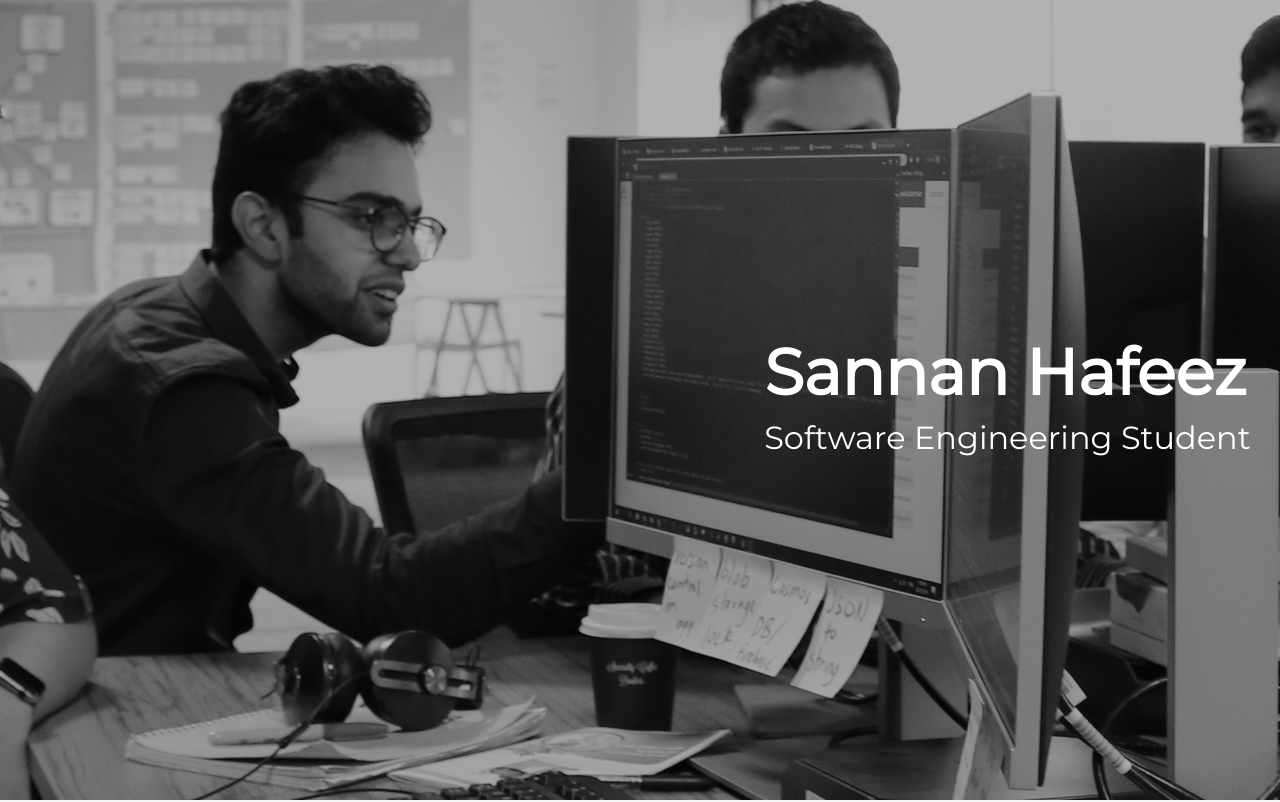
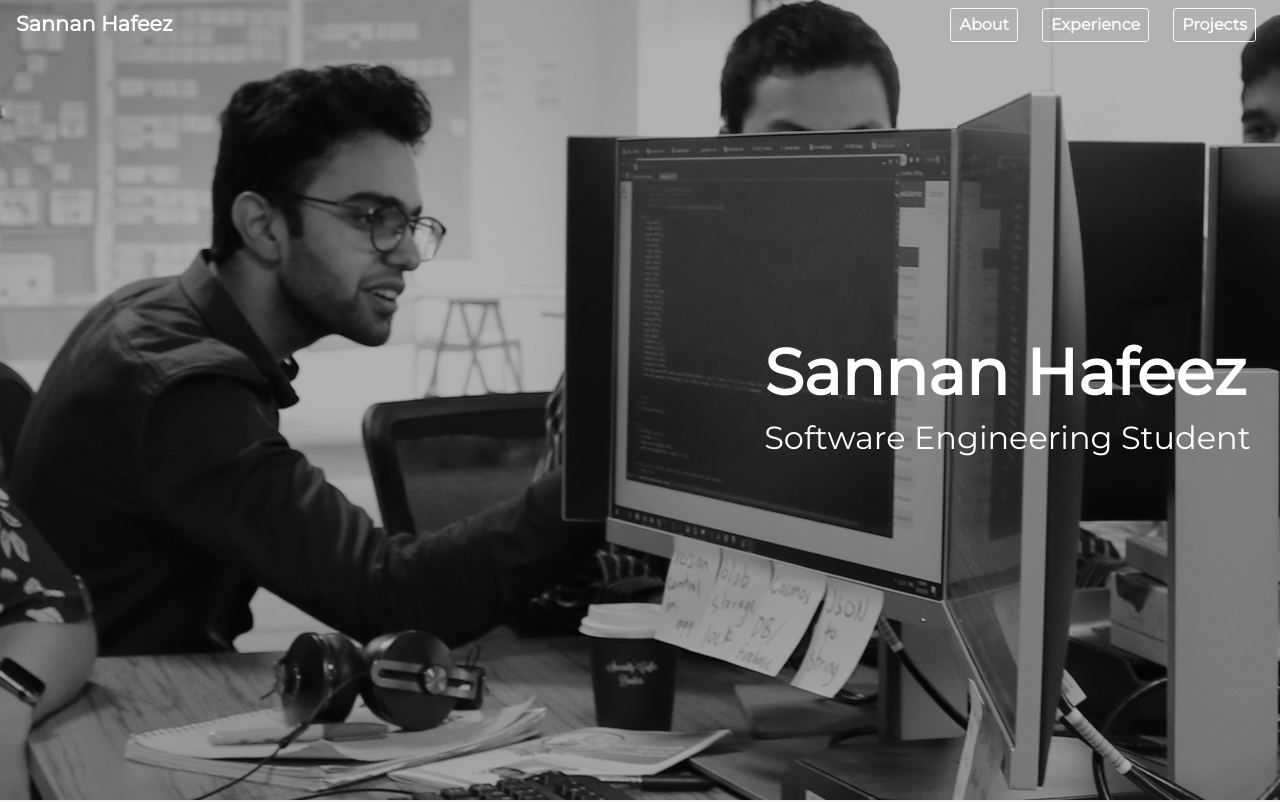
Before and after one commit to sannan06/portfolio, a React (Create React App) app: page / in a window 1280 px wide. Shown: the top 802 px of the page. Built offline with nearby package versions, Linux system fonts and the light colour scheme; the HTML template or start-up script is replaced by a standard one.

Commit message:
Added non-functional nav

```diff
--- a/src/App.scss
+++ b/src/App.scss
@@ -35,6 +35,25 @@ body {
     img {
         width: 100%;
         height: auto;
+    }
+}
+
+.nav-row {
+    p {
+        color: white;
+        font-family: $heading-font;
+        font-size: 1.3rem;
+        font-weight: 600;
+        padding-left: 1rem;
+    }
+
+    button {
+        margin-right: 1.5rem;
+        font-weight: 500;
+        font-family: $heading-font;
+        font-weight: 600;
+        font-size: 1rem;
+        // border-width: 1.2px;
     }
 }
 
--- a/src/components/About.jsx
+++ b/src/components/About.jsx
@@ -26,7 +26,7 @@ export default function About() {
                         </div>
                     </div>
                 </Fade>
-                <Reveal effect="fadeIn">
+                <Fade delay={200}>
                     <div className="row justify-content-md-center">
                         <div className="col-md-5">
                             <p className="body-paragraph">
@@ -53,7 +53,7 @@ export default function About() {
                             </button>
                         </div>
                     </div>
-                </Reveal>
+                </Fade>
             </div>
         </React.Fragment>
     );
--- a/src/components/Experience.jsx
+++ b/src/components/Experience.jsx
@@ -29,7 +29,7 @@ export default function About() {
                         </div>
                     </div>
                 </Fade>
-                <Reveal effect="fadeIn">
+                <Fade delay={200}>
                     <div className="row justify-content-md-center">
                         <div className="col-sm-4" style={{ flex: 1 }}>
                             <img src={adhb} alt="ADHB Logo" id="adhb-logo" />
@@ -52,7 +52,7 @@ export default function About() {
                             </p>
                         </div>
                     </div>
-                </Reveal>
+                </Fade>
             </div>
         </React.Fragment>
     );
--- a/src/components/Introduction.jsx
+++ b/src/components/Introduction.jsx
@@ -1,17 +1,23 @@
 import React from "react";
 import Fade from "react-reveal/Fade";
+import Navigation from "./Navigation";
 
 export default function Introduction() {
     return (
         <React.Fragment>
+            <Fade delay={700}>
+                <Navigation />
+            </Fade>
             <div className="intro">
                 <div className="row">
-                    <Fade bottom>
-                        <div className="col-6 col-xl-5 offset-6 offset-xl-7">
+                    <div className="col-6 col-xl-5 offset-6 offset-xl-7">
+                        <Fade bottom>
                             <h1>Sannan Hafeez</h1>
+                        </Fade>
+                        <Fade bottom delay={400}>
                             <h2>Software Engineering Student</h2>
-                        </div>
-                    </Fade>
+                        </Fade>
+                    </div>
                 </div>
             </div>
         </React.Fragment>
--- /dev/null
+++ b/src/components/Navigation.jsx
@@ -0,0 +1,24 @@
+import React from "react";
+
+export default function Navigation() {
+    return (
+        <React.Fragment>
+            <div className="row nav-row" style={{ paddingTop: "0.5rem" }}>
+                <div className="col-auto">
+                    <p>Sannan Hafeez</p>
+                </div>
+                <div className="col-auto ml-auto">
+                    <button type="button" class="btn btn-outline-light btn-sm">
+                        About
+                    </button>
+                    <button type="button" class="btn btn-outline-light btn-sm">
+                        Experience
+                    </button>
+                    <button type="button" class="btn btn-outline-light btn-sm">
+                        Projects
+                    </button>
+                </div>
+            </div>
+        </React.Fragment>
+    );
+}
```
